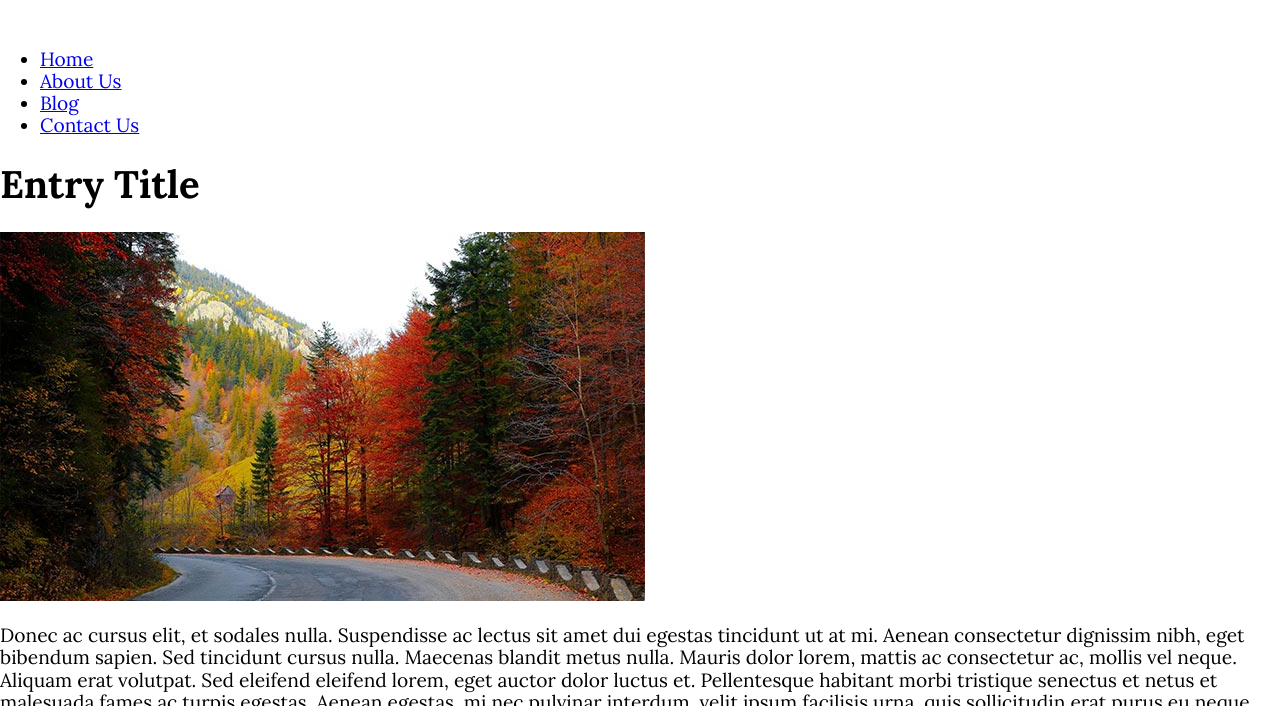
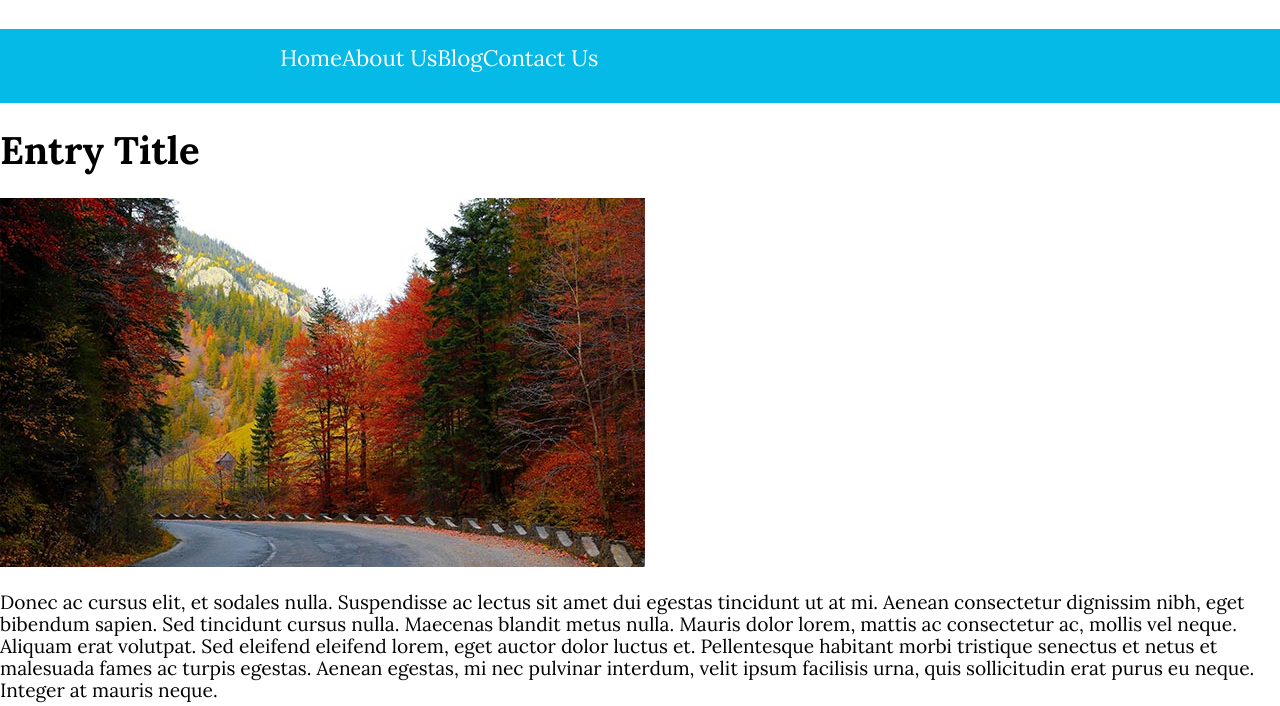
Before and after one commit to kwrdivyaraj100/08_building_a_blog_entry_layout, a plain HTML site: page index.html in a window 1280 px wide. Shown: the part 94-800 px from the top of the page. Drawn offline with nearby package versions, Linux system fonts and the light colour scheme.

Commit message:
working with the main navigation

```diff
--- a/css/style.css
+++ b/css/style.css
@@ -26,3 +26,35 @@ body {
     justify-content: center;
     align-items: center;
 }
+.site-header img {
+    max-width: 80%;
+}
+.main-navigation {
+    background-color: var(--primary);
+    padding: 1rem 0;
+}
+.main-navigation ul {
+    max-width: 800px;
+    margin: 0 auto;
+    display: flex;
+    flex-direction: column;
+    list-style: none;
+}
+@media (min-width:768px){
+    .main-navigation ul {
+        flex-direction: row;
+
+    }
+}
+.main-navigation ul li {
+    margin-bottom: 1rem;
+    text-align: center;
+}
+.main-navigation ul li:last-of-type{
+    margin-bottom: 0;
+}
+.main-navigation ul li a {
+    color: var(--white);
+    text-decoration: none;
+    font-size: 1.4rem;
+}
```
